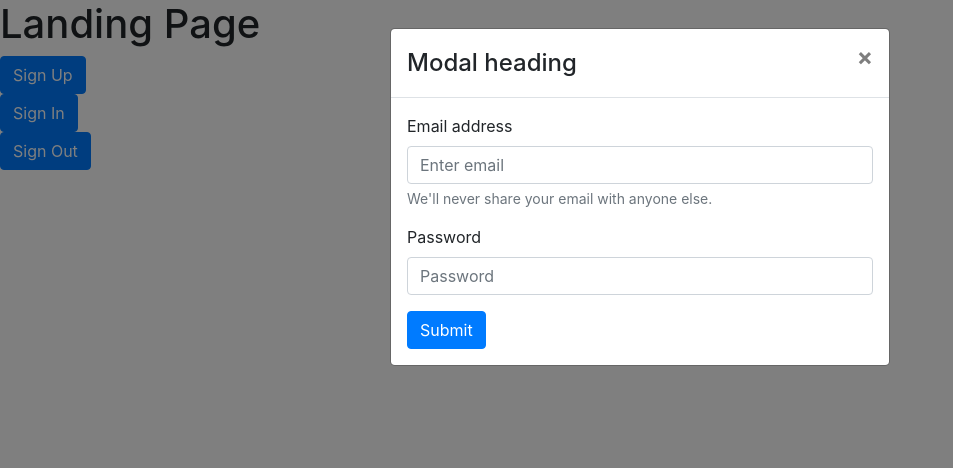
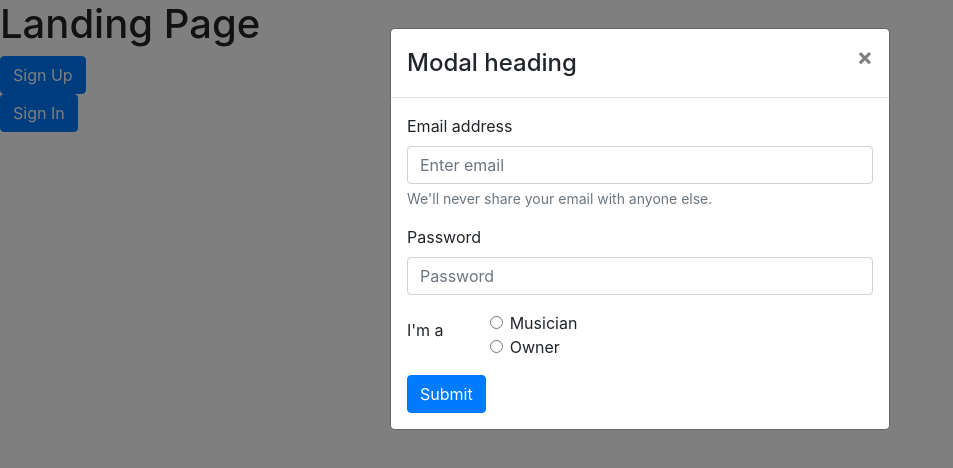
Before and after one commit to dakockar/band-square-client, a React (Create React App) app: page / in a window 1280 px wide. Both pictures are taken after a click on the button "Sign Up". Shown: the top 468 px of the page, without its empty margins (0-953 px from the left). Built offline with nearby package versions, Linux system fonts and the light colour scheme; no server answers.

Commit message:
added log in pages

```diff
--- a/src/App.js
+++ b/src/App.js
@@ -1,26 +1,35 @@
-import React, { useState } from "react";
-import { Switch, Route, withRouter } from "react-router-dom";
+import React, { Component } from "react";
+import { Switch, Route, withRouter, useHistory } from "react-router-dom";
 import LandingPage from "./components/LandingPage";
 import SignUp from "./components/SignUp";
 import axios from 'axios'
 import config from './config'
+import Home from './components/Home.jsx'
+import MusicianSearch from "./components/MusicianSearch";
+import VenueSearch from "./components/VenueSearch";
+import MusicianProfile from "./components/MusicianProfile";
 
-function App(props) {
+class App extends Component {
 
-  const[user, setUser] = useState({})
+  state = {
+    user: {}
+  }
 
-  const handleSignUp = (event) =>{
+  handleSignUp = (event) =>{
     event.preventDefault();
+
     let newUser = {
       email: event.target.email.value,
-      password: event.target.password.value
+      password: event.target.password.value,
+      type: event.target.type.value
+      // type: event.target.
     }
 
     axios.post(`${config.API_URL}/api/signup`, newUser)
       .then((response) => {
-        console.log('all data', response.data)
-        handleSignIn(event)
-        setUser(response.data)
+        console.log('all data', response)
+        console.log('response.data', response.data)
+        this.handleSignIn(event)
       })
       .catch((err) => {
         console.log('error signUp', err)
@@ -28,7 +37,7 @@ function App(props) {
 
   }
 
-  const handleSignIn = (event) => {
+  handleSignIn = (event) => {
     event.preventDefault();
     let newUser = {
       email: event.target.email.value,
@@ -38,33 +47,65 @@ function App(props) {
     axios.post(`${config.API_URL}/api/signin`, newUser, {withCredentials:true})
       .then((response) => {
         console.log('Succesfully signed in --------', response.data)
-        setUser(response.data)
+        this.setState({
+          user: response.data
+        }, () => {
+          this.props.history.push('/home')
+        })
+
       })
       .catch((err) => {
         console.log('error signUp', err)
       })
   }
 
-  const handleSignOut = () => {
+  handleSignOut = () => {
     axios.post(`${config.API_URL}/api/signout`, {}, {withCredentials: true})
       .then(() => {
         console.log('LOGOUT_____')
-        setUser(null)
-      }, () => {
-        props.history.push('/')
+        this.setState({
+          user: null
+        }, () => {
+          this.props.history.push('/')
+        })
+
       })
   }
 
-
+render(){
   return (
     <div className="App">
 
       <Switch>
         <Route exact path='/' render={(routeProps) => {
           return (
-            <LandingPage onSignUp={handleSignUp} onSignIn={handleSignIn} {...routeProps} onSignOut={handleSignOut}/>
+            <LandingPage onSignUp={this.handleSignUp} onSignIn={this.handleSignIn} {...routeProps} />
           )
         }}/>
+        <Route path='/home' render={(routeProps) => {
+          return (
+            <Home {...routeProps} onSignOut={this.handleSignOut}/>
+          )
+        }} />
+       <Route path='/search/musicians' render={(routeProps) => {
+          return (
+            <MusicianSearch {...routeProps} onSignOut={this.handleSignOut}/>
+          )
+        }} />
+        <Route path='/search/venues' render={(routeProps) => {
+          return (
+            <VenueSearch {...routeProps} onSignOut={this.handleSignOut}/>
+          )
+        }} />
+        {!this.state.user ? null : (
+          <Route path='/musician-profile' render={(routeProps) => {
+          return (
+            <MusicianProfile user={this.state.user} {...routeProps} onSignOut={this.handleSignOut}/>
+          )
+        }} />
+        )
+        }
+
 
       </Switch>
 
@@ -72,4 +113,6 @@ function App(props) {
   );
 }
 
+}
+
 export default withRouter(App);
--- /dev/null
+++ b/src/components/Home.jsx
@@ -0,0 +1,18 @@
+import React from 'react'
+import {Button } from 'react-bootstrap'
+import {Link} from 'react-router-dom'
+import Nav from './Nav'
+
+function Home(props) {
+    return (
+        <div>
+            <Nav />
+            <h1>Home page</h1>
+            <Button onClick={props.onSignOut}>Sign Out</Button>
+            <Link to='/search/musicians'>Search musicians</Link>
+            <Link to='/search/venues'>Search Venues</Link>
+        </div>
+    )
+}
+
+export default Home
--- a/src/components/LandingPage.jsx
+++ b/src/components/LandingPage.jsx
@@ -9,7 +9,7 @@ function LandingPage(props) {
             <h1>Landing Page</h1>
             <SignUp onSignUp={props.onSignUp}/>
             <SignIn onSignIn={props.onSignIn}/>
-            <Button onClick={props.onSignOut}>Sign Out</Button>
+
         </div>
     )
 }
--- /dev/null
+++ b/src/components/MusicianProfile.jsx
@@ -0,0 +1,18 @@
+import React from 'react'
+import { propTypes } from 'react-bootstrap/esm/Image'
+import MusicianSearch from './MusicianSearch'
+
+function MusicianProfile(props) {
+    console.log('props------', props)
+    return (
+        <div>
+
+            <img src={props.imgUrl}/>
+            <h5>Name: {props.email}</h5>
+            <h5>Instrument: {props.instrument}</h5>
+
+        </div>
+    )
+}
+
+export default MusicianProfile
--- /dev/null
+++ b/src/components/MusicianSearch.jsx
@@ -0,0 +1,12 @@
+import React from 'react'
+
+function MusicianSearch() {
+    return (
+        <div>
+            <h1>musician search</h1>
+
+        </div>
+    )
+}
+
+export default MusicianSearch
--- /dev/null
+++ b/src/components/Nav.jsx
@@ -0,0 +1,18 @@
+import React from "react";
+import {Navbar} from 'react-bootstrap'
+
+function Nav() {
+  return (
+      <Navbar>
+        <Navbar.Brand href="#home">Navbar with text</Navbar.Brand>
+        <Navbar.Toggle />
+        <Navbar.Collapse className="justify-content-end">
+          <Navbar.Text>
+            Signed in as: <a href="#login">Mark Otto</a>
+          </Navbar.Text>
+        </Navbar.Collapse>
+      </Navbar>
+  );
+}
+
+export default Nav
--- a/src/components/SignIn.jsx
+++ b/src/components/SignIn.jsx
@@ -32,7 +32,7 @@ function SignIn(props) {
               <Form.Label>Password</Form.Label>
               <Form.Control name='password' type="password" placeholder="Password" />
             </Form.Group>
-            <Button variant="primary" type="submit">
+            <Button variant="primary" type="submit" onClick={handleClose}>
               Submit
             </Button>
           </Form>
--- a/src/components/SignUp.jsx
+++ b/src/components/SignUp.jsx
@@ -1,5 +1,5 @@
 import React, { useState } from "react";
-import { Modal, Form, Button } from "react-bootstrap";
+import { Modal, Form, Button, Row, Col } from "react-bootstrap";
 
 function SignUp(props) {
   const [show, setShow] = useState(false);
@@ -20,7 +20,11 @@ function SignUp(props) {
           <Form onSubmit={props.onSignUp}>
             <Form.Group controlId="formBasicEmail">
               <Form.Label>Email address</Form.Label>
-              <Form.Control name='email' type="email" placeholder="Enter email" />
+              <Form.Control
+                name="email"
+                type="email"
+                placeholder="Enter email"
+              />
               <Form.Text className="text-muted">
                 We'll never share your email with anyone else.
               </Form.Text>
@@ -28,8 +32,33 @@ function SignUp(props) {
 
             <Form.Group controlId="formBasicPassword">
               <Form.Label>Password</Form.Label>
-              <Form.Control name='password' type="password" placeholder="Password" />
+              <Form.Control
+                name="password"
+                type="password"
+                placeholder="Password"
+              />
             </Form.Group>
+              <Form.Group as={Row}>
+                <Form.Label as="legend" column sm={2}>
+                  I'm a
+                </Form.Label>
+                <Col sm={10}>
+                  <Form.Check
+                    type="radio"
+                    label="Musician"
+                    name="type"
+                    id="formHorizontalRadios1"
+                    value='musician'
+                  />
+                  <Form.Check
+                    type="radio"
+                    label="Owner"
+                    name="type"
+                    id="formHorizontalRadios2"
+                    value='owner'
+                  />
+                </Col>
+              </Form.Group>
             <Button variant="primary" type="submit">
               Submit
             </Button>
--- /dev/null
+++ b/src/components/VenueSearch.jsx
@@ -0,0 +1,11 @@
+import React from 'react'
+
+function VenueSearch() {
+    return (
+        <div>
+            <h1>Venue search</h1>
+        </div>
+    )
+}
+
+export default VenueSearch
```
Also changed, not shown: src/components/OwnerProfile.jsx (added, +9 -0 lines).
